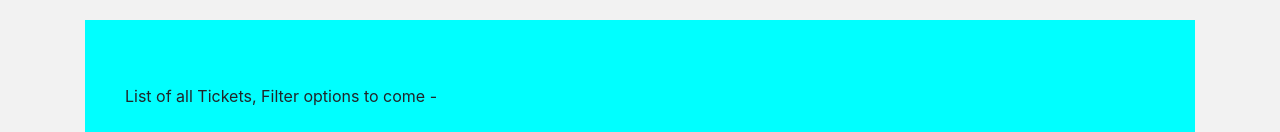
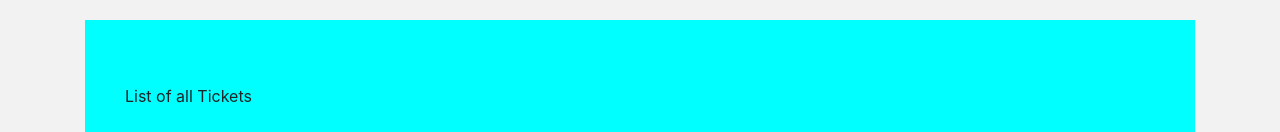
Before and after one commit to sumarkan/ISQA-WebDev-Group4-Project, a Django app: page /alltickets/ in a window 1280 px wide. Shown: the part 112-244 px from the top of the page. Run offline with Django 4.2, Linux system fonts and the light colour scheme; data that the repository does not hold is empty; some libraries are stand-ins or nearby versions.

Commit message:
Removing the not required text
Removing the not required text

```diff
--- a/ticketing/templates/ticket_list.html
+++ b/ticketing/templates/ticket_list.html
@@ -2,7 +2,7 @@
 
 {% block content %}
     <br>
-    <div>List of all Tickets, Filter options to come - </div> <br>
+    <div>List of all Tickets</div> <br>
     <div>
         <table class="table table-bordered">
             <tr class="table-secondary">
```
